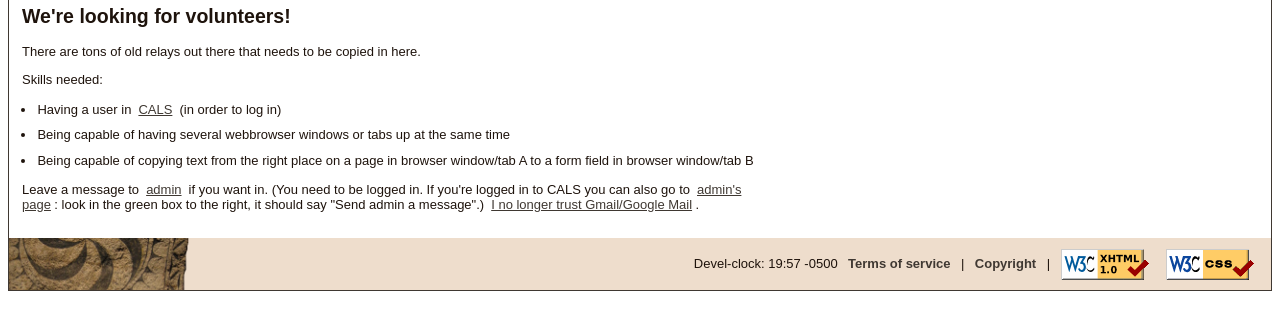
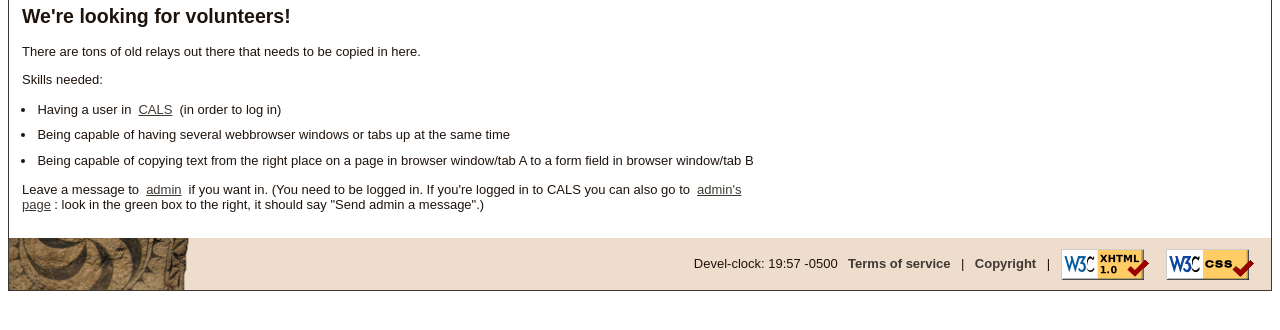
Before and after one commit to kaleissin/RelayMuseum, a Django app: template src/RelayMuseum/templates/index.html in a window 1280 px wide. Shown: the part 211-541 px from the top of the page. Run offline with Django 3.2, Linux system fonts and the light colour scheme; the template is opened without the code that fills it, so the values that code supplies are empty.

Commit message:
Fix homepage text

```diff
--- a/src/RelayMuseum/templates/index.html
+++ b/src/RelayMuseum/templates/index.html
@@ -11,7 +11,7 @@ Peterson's list</a>.</p>
 <h2>We're looking for volunteers!</h2>
 <p>There are tons of old relays out there that needs to be copied in
 here.</p>
-<p>Skills needed:
+<p>Skills needed:</p>
 <ul>
 <li>Having a user in <a class="ext" href="http://cals.conlang.org/">CALS</a> (in
 order to log in)</li>
@@ -20,11 +20,9 @@ order to log in)</li>
 browser window/tab A to a form field in browser
 window/tab B</li>
 </ul>
-</p>
 <p>Leave a message to <a class="ext" href="http://cals.conlang.org/people/1/pm/add">admin</a> if you want
 in. (You need to be logged in. If you're logged in to CALS you can also
 go to <a class="ext" href="http://cals.conlang.org/people/1/">admin's page</a>: look
-in the green box to the right, it should say "Send admin a message".) <a
-class="ext" href="http://kaleissin.livejournal.com/1703.html">I no longer trust
-Gmail/Google Mail</a>.</p>
+in the green box to the right, it should say "Send admin a message".)
+</p>
 {% endblock content %}
```
